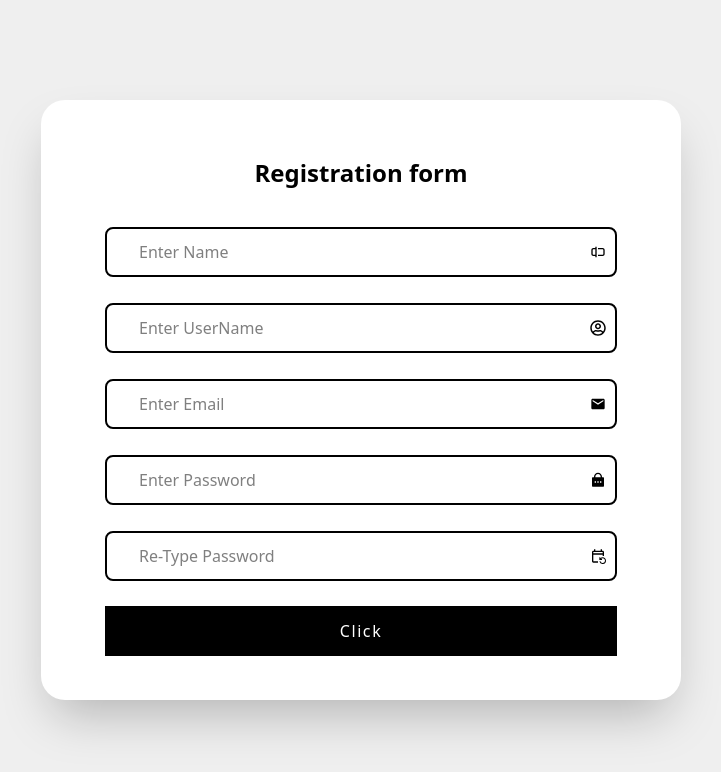
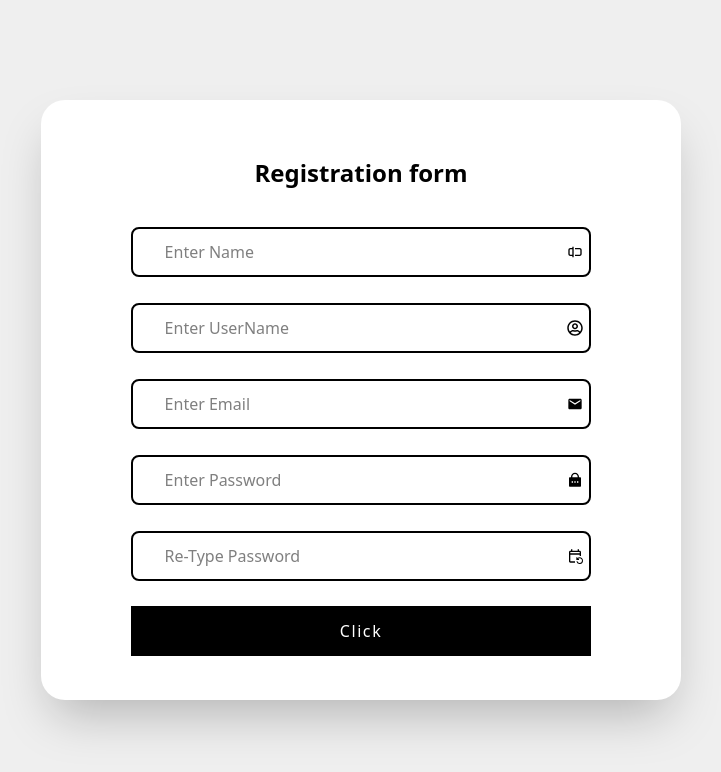
Before and after one commit to Naveen4567890/billStudentApp, a React (Vite) app: page / in a window 1280 px wide. Shown: the top 772 px of the page, without its empty margins (279-1000 px from the left). Built offline with nearby package versions, Linux system fonts and the light colour scheme.

Commit message:
creating and styling register

```diff
--- a/src/components/user/Register.jsx
+++ b/src/components/user/Register.jsx
@@ -9,8 +9,8 @@ import { MdOutlineEventRepeat } from "react-icons/md";
 const Register = () => {
   return (
     <div className='size-full bg-[#efefef]  grid place-items-center' >
-      <form action="" className='w-1/2 h-3/4 bg-white rounded-3xl shadow-2xl grid place-items-center px-16 py-8'>
-        <div className='size-full grid place-items-center text-2xl font-bold'><h1>Registration form</h1></div>
+      <form action="" className='w-1/2 h-3/4 bg-white rounded-3xl shadow-2xl grid place-items-center px-[7%] py-8'>
+        <div className='size-full grid place-items-center text-2xl font-bold'><h2>Registration form</h2></div>
         <div className='flex w-full h-2/3 rounded-lg border-2' ><input type="text" name="name" placeholder='Enter Name' className='flex px-8 w-[95%] h-full outline-0' /><span className='grid place-content-center'><CgRename /></span></div>
         <div className='flex w-full h-2/3 rounded-lg border-2'><input type="text" name="username" placeholder='Enter UserName' className='flex px-8 w-[95%] h-full outline-0'/><span className='grid place-items-center'><FaRegUserCircle /></span></div>
         <div className='flex w-full h-2/3 rounded-lg border-2'><input type="email" name="email" placeholder='Enter Email' className='flex px-8 w-[95%] h-full outline-0'/><span className='grid place-items-center'><MdEmail /></span></div>
```
